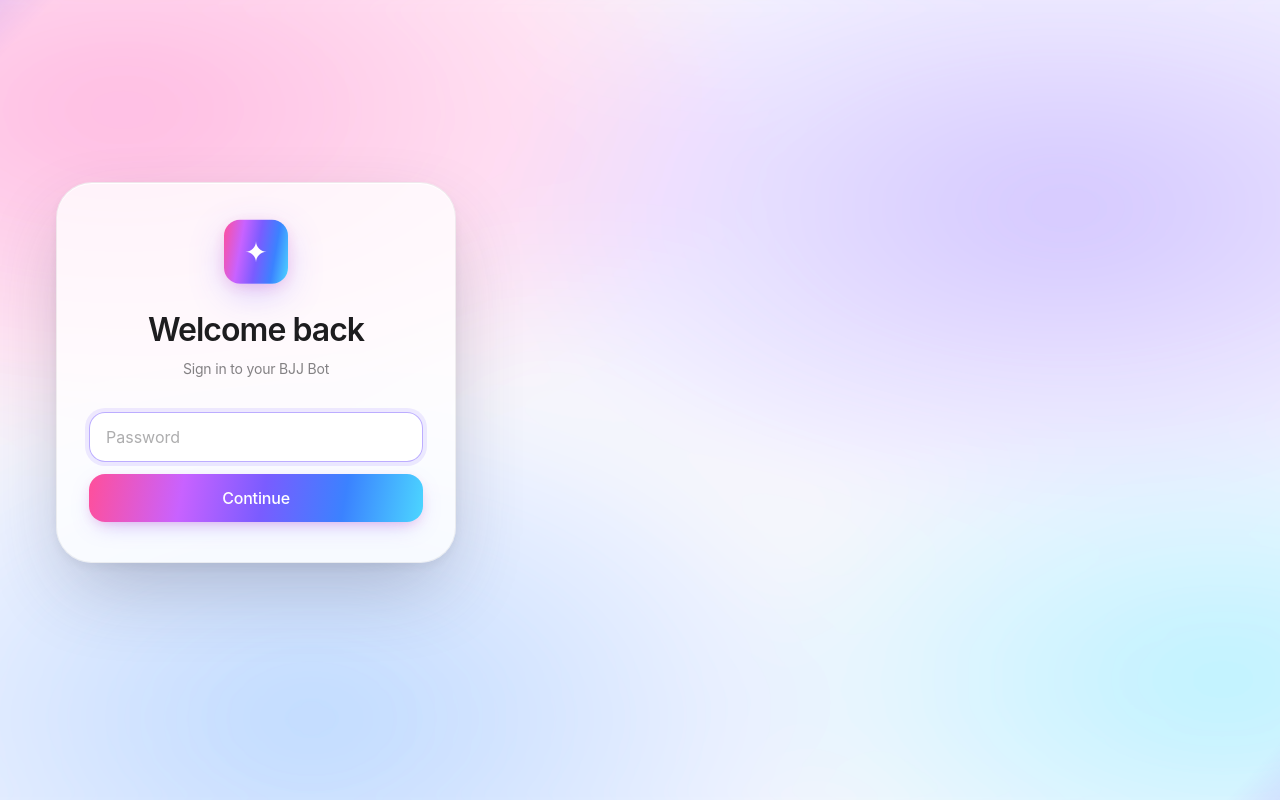
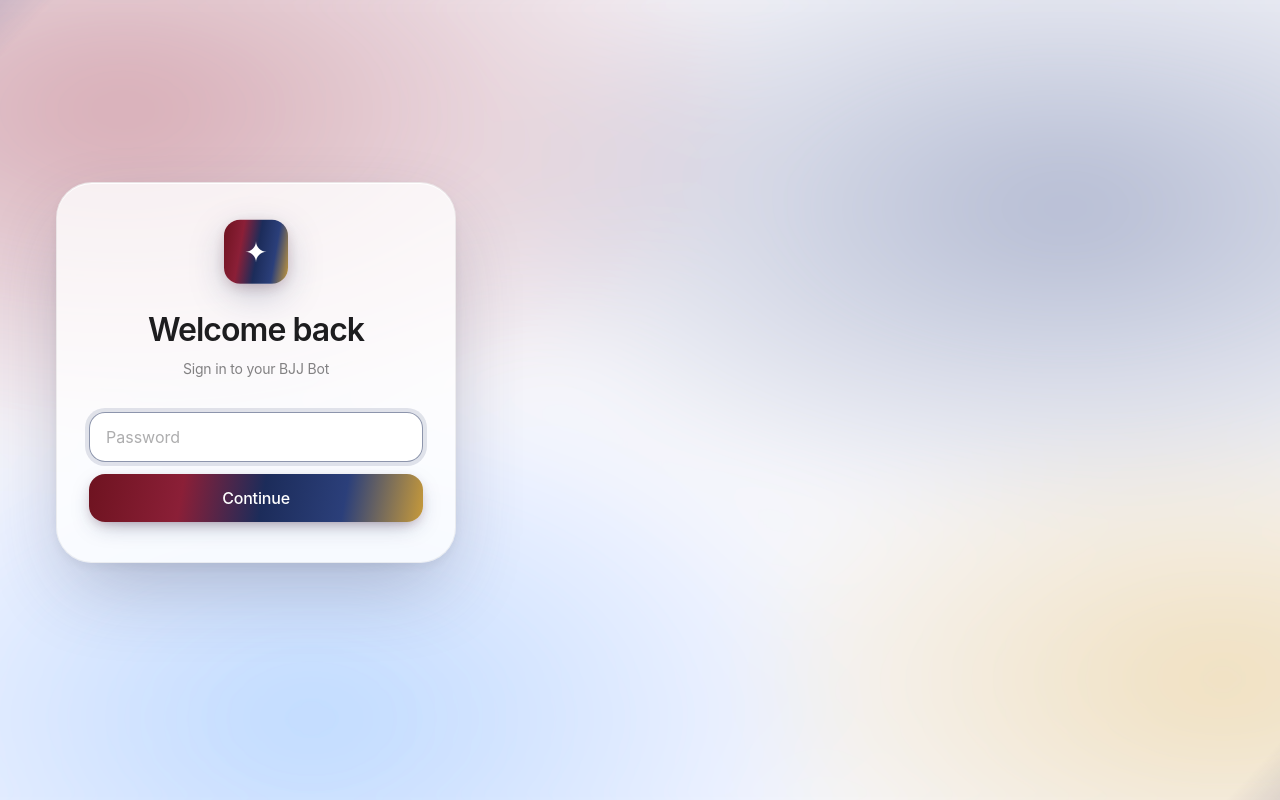
Before and after one commit to CaidenChancelor/Corey-s-Bjj-Assistant, a Flask app: page /login in a window 1280 px wide. Run offline with Flask 3, Linux system fonts and the light colour scheme.

Commit message:
style.css: replace old rainbow palette with jewel-tone accents
The Jinja fallback CSS (style.css) still used the original rainbow
palette (#ff4f9a pink, #7a5cff purple, #4cd6ff cyan). Updated to
match the React SPA's jewel-tone system:
- Pink → oxblood (#6e1320)
- Purple → cobalt (#1c2c5a)
- Cyan → gold (#c79a3a)
- All rgba instances updated (12 replacements)
- Login logo shadow updated

Co-Authored-By: Claude Opus 4.6 (1M context) <noreply@anthropic.com>

```diff
--- a/dashboard/static/style.css
+++ b/dashboard/static/style.css
@@ -34,12 +34,12 @@
   --fg-5:           rgba(29, 29, 31, 0.18);
   --fg-on-gradient: #ffffff;
 
-  /* === RAINBOW (Apple Intelligence / Siri halo) === */
-  --ai-pink:        #ff4f9a;
-  --ai-magenta:     #c862ff;
-  --ai-purple:      #7a5cff;
-  --ai-blue:        #3b82ff;
-  --ai-cyan:        #4cd6ff;
+  /* === Jewel-tone accents === */
+  --ai-pink:        #6e1320;   /* oxblood */
+  --ai-magenta:     #8b1f37;   /* mulled wine */
+  --ai-purple:      #1c2c5a;   /* cobalt */
+  --ai-blue:        #2b3f7a;   /* lighter cobalt */
+  --ai-cyan:        #c79a3a;   /* gold */
 
   --ai-gradient: linear-gradient(
     100deg,
@@ -62,10 +62,10 @@
   );
 
   /* Mesh blobs */
-  --mesh-blob-pink:    radial-gradient(60% 50% at 18% 20%, rgba(255, 79, 154, 0.32), transparent 70%);
-  --mesh-blob-purple:  radial-gradient(55% 45% at 78% 30%, rgba(122, 92, 255, 0.30), transparent 70%);
+  --mesh-blob-pink:    radial-gradient(60% 50% at 18% 20%, rgba(110, 19, 32, 0.32), transparent 70%);
+  --mesh-blob-purple:  radial-gradient(55% 45% at 78% 30%, rgba(28, 44, 90, 0.30), transparent 70%);
   --mesh-blob-blue:    radial-gradient(50% 50% at 30% 82%, rgba(59, 130, 255, 0.26), transparent 70%);
-  --mesh-blob-cyan:    radial-gradient(45% 40% at 88% 78%, rgba(76, 214, 255, 0.26), transparent 70%);
+  --mesh-blob-cyan:    radial-gradient(45% 40% at 88% 78%, rgba(199, 154, 58, 0.26), transparent 70%);
 
   /* === SEMANTIC === */
   --accent-blue:    #2997ff;
@@ -595,7 +595,7 @@ body::after {
   width: 9px; height: 9px;
   border-radius: 50%;
   background: var(--ai-gradient);
-  box-shadow: 0 0 12px rgba(122, 92, 255, 0.6);
+  box-shadow: 0 0 12px rgba(28, 44, 90, 0.6);
 }
 .timeline-meta {
   display: flex;
@@ -711,8 +711,8 @@ body.auth-bg {
   font-size: 28px;
   color: white;
   margin: 0 auto var(--s-5);
-  box-shadow: 0 12px 40px -8px rgba(122, 92, 255, 0.45),
-              0 4px 16px -4px rgba(255, 79, 154, 0.32);
+  box-shadow: 0 12px 40px -8px rgba(28, 44, 90, 0.40),
+              0 4px 16px -4px rgba(110, 19, 32, 0.28);
   animation: logo-float 4s ease-in-out infinite;
 }
 @keyframes logo-float {
@@ -752,9 +752,9 @@ input[type="password"], input[type="text"], input[type="email"], textarea {
 input::placeholder, textarea::placeholder { color: var(--fg-4); }
 input:focus, textarea:focus {
   outline: none;
-  border-color: rgba(122, 92, 255, 0.5);
+  border-color: rgba(28, 44, 90, 0.5);
   background: rgba(255, 255, 255, 0.85);
-  box-shadow: 0 0 0 4px rgba(122, 92, 255, 0.12);
+  box-shadow: 0 0 0 4px rgba(28, 44, 90, 0.12);
 }
 
 /* ─── BUTTONS ─────────────────────────────────────────────── */
@@ -779,13 +779,13 @@ input:focus, textarea:focus {
   background: var(--ai-gradient);
   color: var(--fg-on-gradient);
   border: none;
-  box-shadow: 0 8px 24px -8px rgba(122, 92, 255, 0.4),
-              0 4px 12px -4px rgba(255, 79, 154, 0.3);
+  box-shadow: 0 8px 24px -8px rgba(28, 44, 90, 0.4),
+              0 4px 12px -4px rgba(110, 19, 32, 0.3);
 }
 .btn-primary:hover {
   transform: translateY(-2px);
-  box-shadow: 0 12px 32px -8px rgba(122, 92, 255, 0.5),
-              0 6px 16px -4px rgba(255, 79, 154, 0.4);
+  box-shadow: 0 12px 32px -8px rgba(28, 44, 90, 0.5),
+              0 6px 16px -4px rgba(110, 19, 32, 0.4);
 }
 .btn-primary:active { transform: translateY(0); }
 
@@ -860,8 +860,8 @@ input:focus, textarea:focus {
   margin-left: var(--s-5);
 }
 .chat-msg[data-role="assistant"] {
-  border-color: rgba(122, 92, 255, 0.25);
-  background: linear-gradient(135deg, var(--glass-2), rgba(122, 92, 255, 0.04));
+  border-color: rgba(28, 44, 90, 0.25);
+  background: linear-gradient(135deg, var(--glass-2), rgba(28, 44, 90, 0.04));
   margin-right: var(--s-5);
 }
 @media (min-width: 700px) {
@@ -947,7 +947,7 @@ input:focus, textarea:focus {
   background: var(--ai-conic);
   animation: halo-rotate var(--d-halo) linear infinite,
              halo-rotate-fb var(--d-halo) linear infinite;
-  box-shadow: 0 0 32px rgba(122, 92, 255, 0.3);
+  box-shadow: 0 0 32px rgba(28, 44, 90, 0.3);
 }
 .chat-form-inner {
   display: flex;
```
